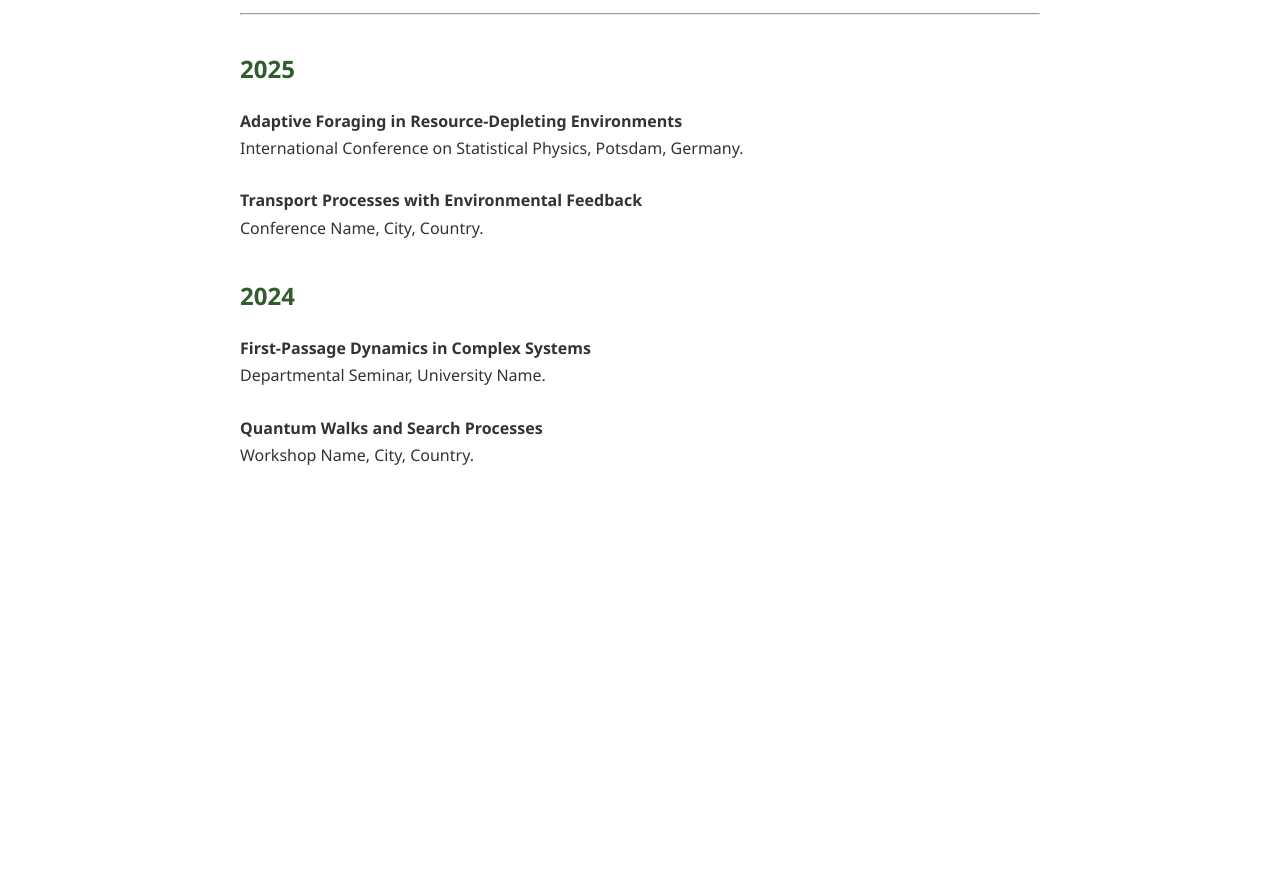
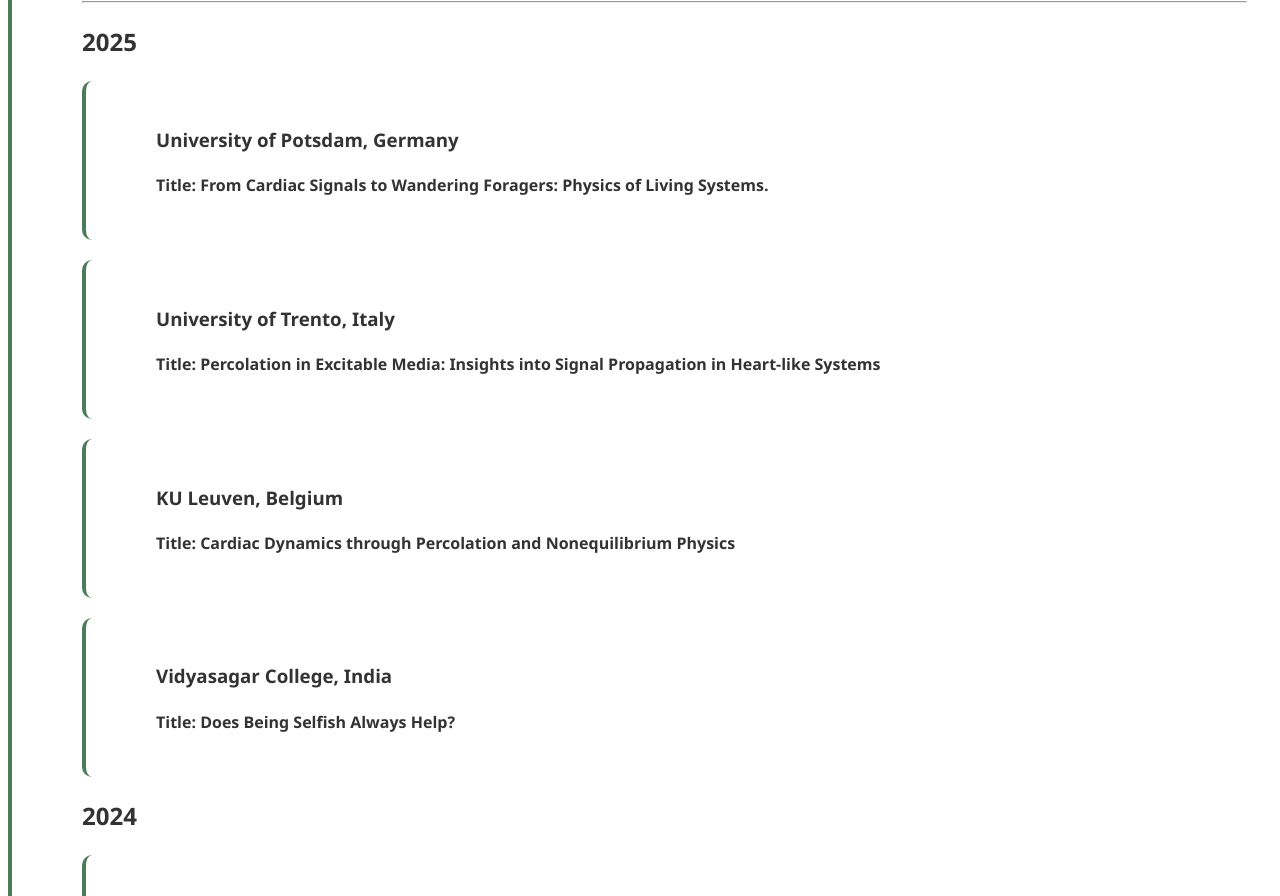
Before and after one commit to AquibMolla/mdaquibmolla.github.io, a plain HTML site: page talks.html in a window 1280 px wide. Shown: the part 221-1117 px from the top of the page. Before the commit the page ends 800 px from the top, so only its background shows below. Drawn offline with Linux system fonts and the light colour scheme.

Commit message:
Redesign

```diff
--- a/style.css
+++ b/style.css
@@ -320,6 +320,28 @@
 .visit-body {
   padding: 25px;
 }
+
+/*------------Talks-----------*/
+
+.talk-item {
+  background: white;
+  padding: 25px;
+    padding-left: 25px;
+  margin-bottom: 20px;
+  border-radius: 10px;
+  border-left: 4px solid #4a7c59;
+  <!-- #e74c3c --> box-shadow: 0 5px 15px rgba(0, 0, 0, 0.08);
+  transition: all 0.3s ease;
+  position: relative;
+  padding-left: 70px;
+}
+
+.talk-item:hover {
+  transform: translateY(-6px);
+  box-shadow: 0 12px 28px rgba(74, 124, 89, 0.18);
+  border-left-color: #2d5a38;
+}
+
 /* ---------- NEWS ---------- */
 
 #news ul {
@@ -411,12 +433,6 @@
     transition: all 0.4s ease;
 }
 
-.talk-item {
-    margin-bottom: 25px;
-    line-height: 1.7;
-}
-
-
 .nav-container a.active {
     font-weight: bold;
     border-bottom: 2px solid white;
@@ -426,19 +442,6 @@
     max-width: 800px;
     margin: 60px auto;
     padding: 0 20px;
-}
-
-.pub-item {
-    margin-bottom: 18px;
-    line-height: 1.6;
-}
-
-.pub-item a {
-    text-decoration: none;
-}
-
-.pub-item a:hover {
-    text-decoration: underline;
 }
 
 .publication-item {
--- a/talks.html
+++ b/talks.html
@@ -22,7 +22,7 @@
     </div>
 </nav>
 
-<main class="content">
+<main class="talk-item">
 
     <h1>Talks & Presentations</h1>
 
@@ -36,36 +36,48 @@
     <h2>2025</h2>
 
     <div class="talk-item">
+    	<h3> University of Potsdam, <strong>Germany</strong> </h3>
         <p>
-            <strong>Adaptive Foraging in Resource-Depleting Environments</strong><br>
-            International Conference on Statistical Physics,
-            Potsdam, Germany.
+            <strong>Title: From Cardiac Signals to Wandering Foragers: Physics of Living Systems.</strong>
         </p>
     </div>
 
     <div class="talk-item">
+	<h3> University of Trento, <strong>Italy</strong></h3>
         <p>
-            <strong>Transport Processes with Environmental Feedback</strong><br>
-            Conference Name,
-            City, Country.
+            <strong>Title: Percolation in Excitable Media: Insights into Signal Propagation in Heart-like Systems</strong>
+        </p>
+    </div>
+
+    <div class="talk-item">
+	<h3> KU Leuven, <strong>Belgium</strong></h3>
+        <p>
+            <strong>Title: Cardiac Dynamics through Percolation and Nonequilibrium Physics</strong>
+        </p>
+    </div>
+
+    <div class="talk-item">
+	<h3> Vidyasagar College, <strong>India</strong></h3>
+        <p>
+            <strong>Title: Does Being Selfish Always Help?</strong>
         </p>
     </div>
 
     <h2>2024</h2>
 
     <div class="talk-item">
+	<h3> ICTS-TIFR, <strong>India</strong></h3>
         <p>
-            <strong>First-Passage Dynamics in Complex Systems</strong><br>
-            Departmental Seminar,
-            University Name.
+            <strong>Title:Heartbeats and Flow: <a href = "https://www.youtube.com/watch?v=o2fM-MvFTlg&t=716s">Exploring Percolation Theory in Cardiac Cells</a></strong>
         </p>
     </div>
 
+    <h2>2023</h2>
+
     <div class="talk-item">
+	<h3> Behala College, <strong>India</strong></h3>
         <p>
-            <strong>Quantum Walks and Search Processes</strong><br>
-            Workshop Name,
-            City, Country.
+            <strong>Title:Study of Heart and Brain-like Cells in the Light of Percolation Theory</strong>
         </p>
     </div>
 
```
